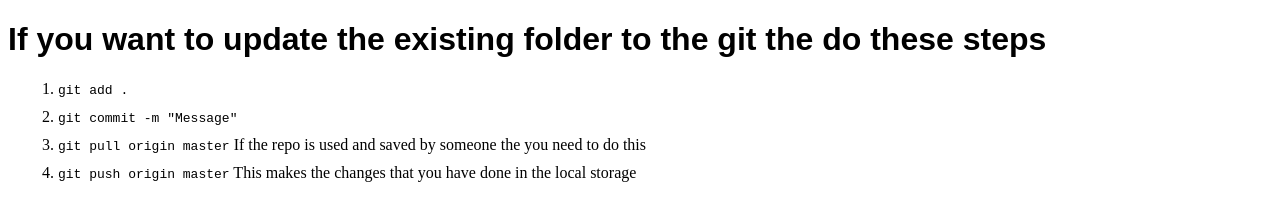
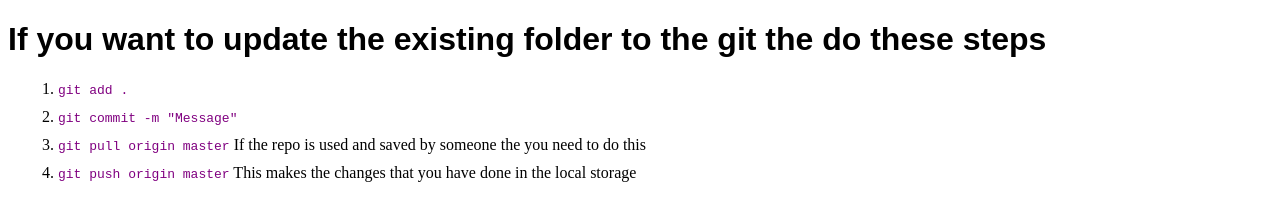
Before and after one commit to Cherry-2006/Learning-Repo, a plain HTML site: page index.html in a window 1280 px wide. Drawn offline with Linux system fonts and the light colour scheme.

Commit message:
Thrid commit

```diff
--- a/index.html
+++ b/index.html
@@ -10,7 +10,9 @@
         }
         li{
             margin: 10px;
-            text-decoration-color: purple;
+        }
+        code{
+            color: purple;
         }
     </style>
 </head>
```
